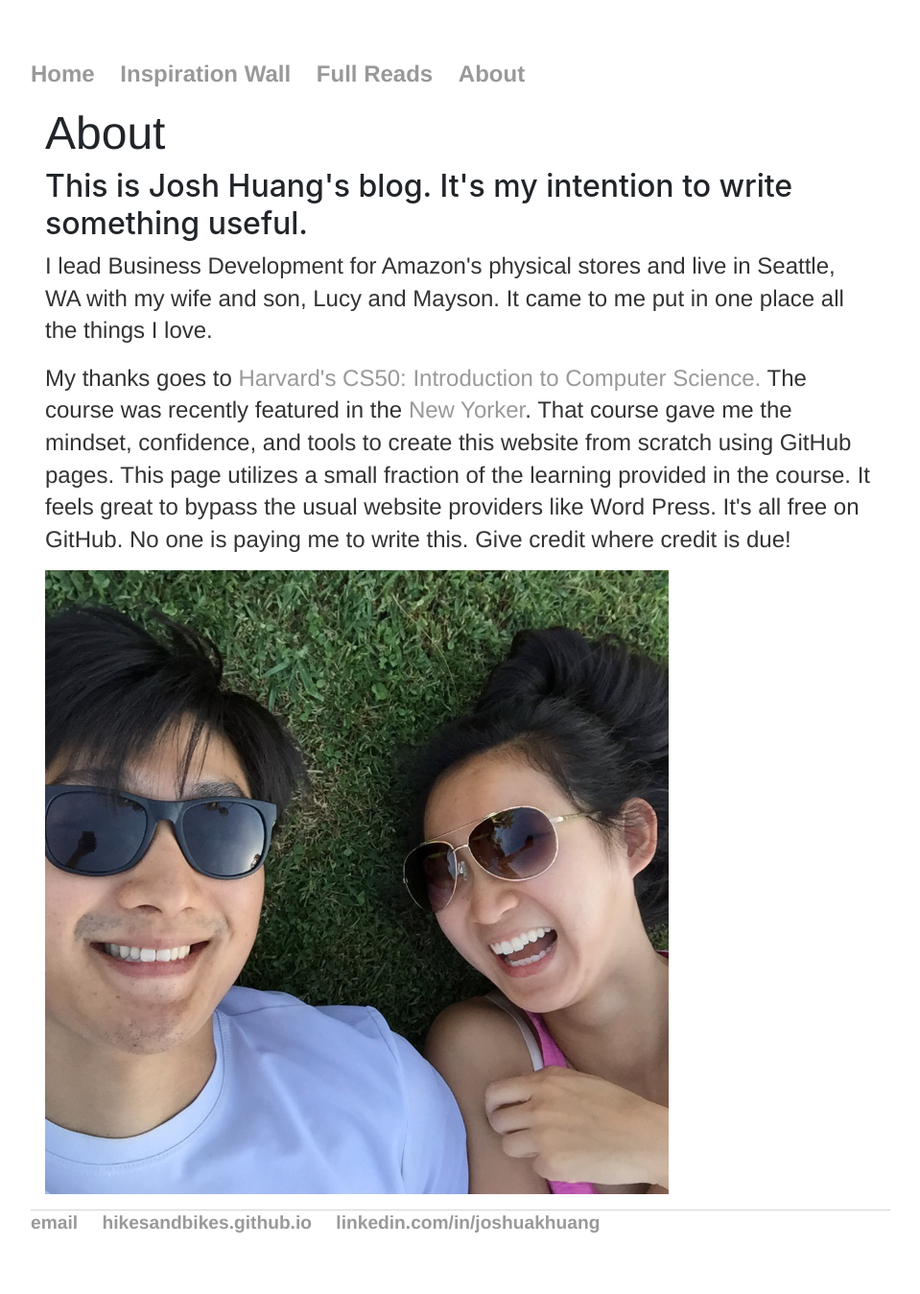
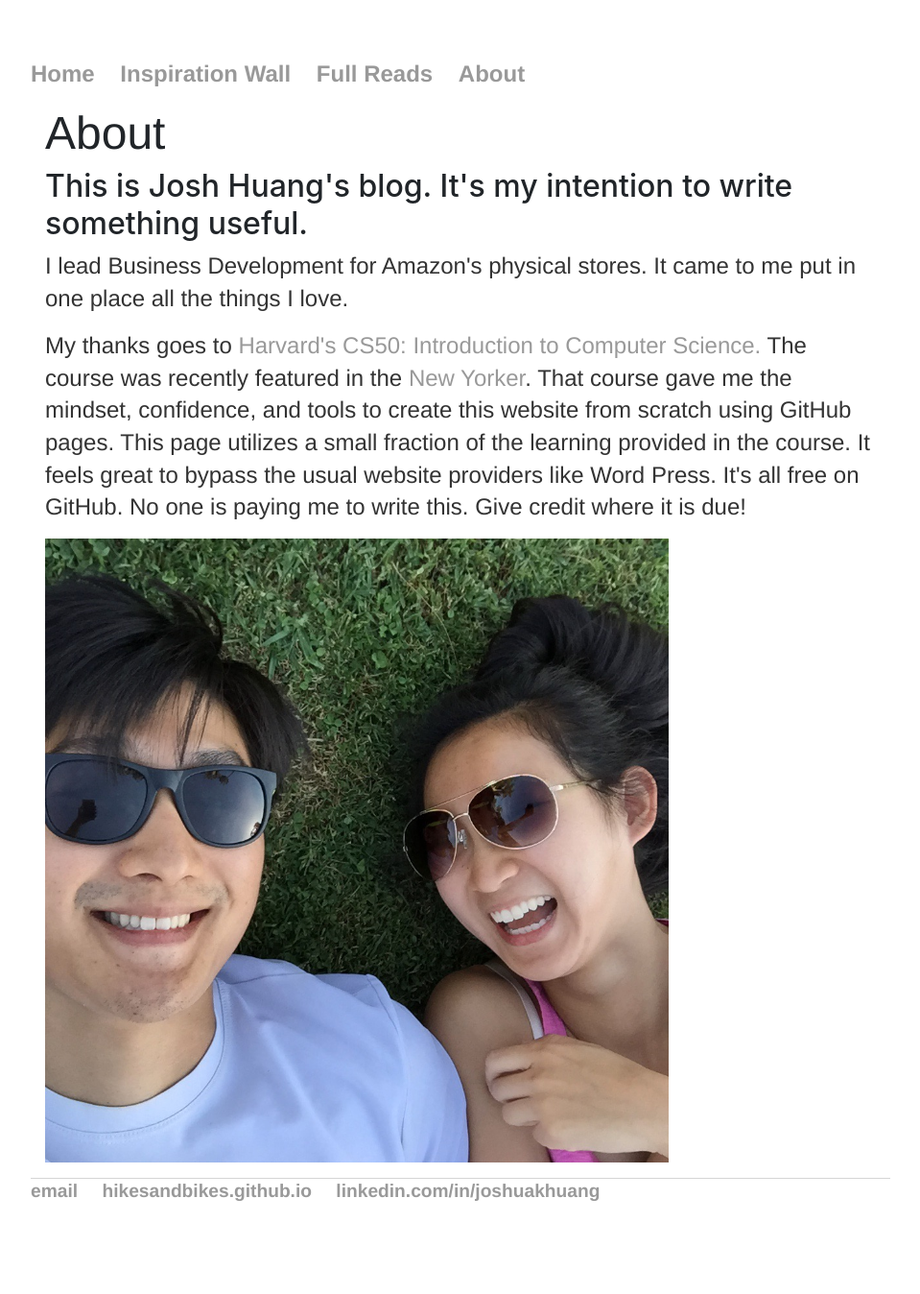
Before and after one commit to hikesandbikes/hikesandbikes.github.io, a Jekyll site: the page built from about/index.html, in a window 1280 px wide. Shown: the whole page at 96% size, without its empty margins (160-1119 px from the left). Built offline with Jekyll 4.4.1, drawn with Linux system fonts in a browser that asks for light colours; after the commit the page ends 1315 px from its top, so only the background shows below that.

```diff
--- a/about/index.html
+++ b/about/index.html
@@ -7,8 +7,8 @@
 			<h1>About</h1>
 			<h2>This is Josh Huang's blog. It's my intention to write something useful.</h2>
 
-			<p>I lead Business Development for Amazon's physical stores and live in Seattle, WA with my
-				wife and son, Lucy and Mayson.  It came to me put in one place all the things I love.
+			<p>I lead Business Development for Amazon's physical stores.  It came to me put
+				in one place all the things I love.
 
 			</p>
 
@@ -19,7 +19,7 @@
 				tools to create this website from scratch using GitHub pages.  This page utilizes a small fraction of the
 				learning provided in the course.  It feels great to bypass the usual website providers like Word Press. It's all
 				free on GitHub.   No one is paying me to write this.  Give credit where
-				credit is due!
+				it is due!
 
 			</p>
 
```
